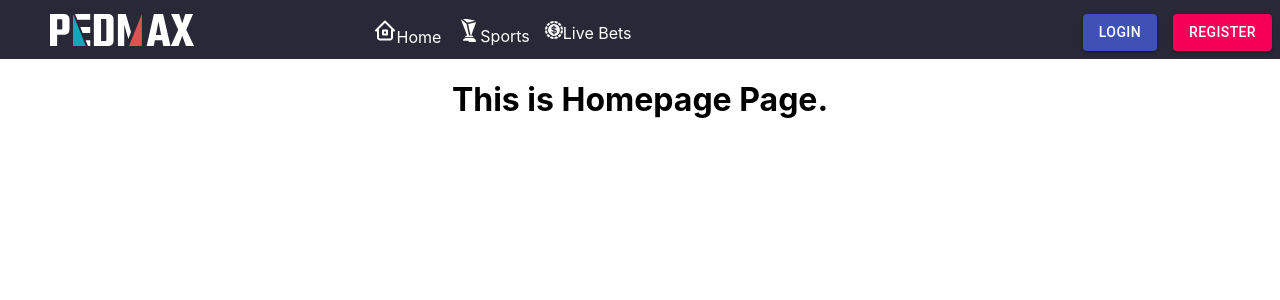
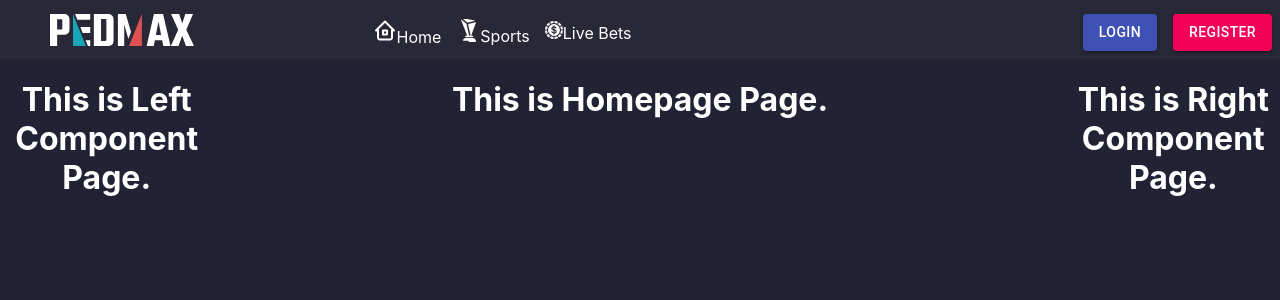
Before and after one commit to HardCoder1999/pedmax, a React (Create React App) app in the folder pedmax-copy/: page / in a window 1280 px wide. Shown: the top 300 px of the page. Built offline with nearby package versions, Linux system fonts and the light colour scheme.

Commit message:
Managed Left Middle and Right Portion to render the Components.

```diff
--- a/pedmax-copy/src/App.css
+++ b/pedmax-copy/src/App.css
@@ -1,5 +1,11 @@
 .App {
   text-align: center;
+}
+
+body {
+  text-align: center;
+  background-color: #222235;
+  color: #ffffff;
 }
 
 .App-logo {
--- a/pedmax-copy/src/App.js
+++ b/pedmax-copy/src/App.js
@@ -1,13 +1,19 @@
 import './App.css';
 import Header from './components/homepage/header/Header';
+import LeftComponent from './components/homepage/left-component/LeftComponent';
+import RightComponent from './components/homepage/right-component/RightComponent';
 import CreatingRoutes from "./routes";
-// import Grid from "@material-ui/core/Grid";
+import Grid from "@material-ui/core/Grid";
 
 function App() {
   return (
     <div className="App">
       <Header />
+      <Grid container direction="row">
+      <LeftComponent />
       <CreatingRoutes />
+      <RightComponent />
+      </Grid>
     </div>
   );
 }
--- /dev/null
+++ b/pedmax-copy/src/components/homepage/left-component/LeftComponent.jsx
@@ -0,0 +1,14 @@
+import React from "react";
+import Grid from "@material-ui/core/Grid";
+
+const LeftComponent = () => {
+  return (
+    <>
+      <Grid container xs={2} direction="column">
+        <h1>This is Left Component Page.</h1>
+      </Grid>
+    </>
+  );
+};
+
+export default LeftComponent;
--- a/pedmax-copy/src/components/homepage/middle-component/Homepage.jsx
+++ b/pedmax-copy/src/components/homepage/middle-component/Homepage.jsx
@@ -1,11 +1,14 @@
-import React from 'react';
+import React from "react";
+import Grid from "@material-ui/core/Grid";
 
-const Homepage = () =>{
+const Homepage = () => {
   return (
     <>
-      <h1>This is Homepage Page.</h1>
+      <Grid container xs={8} direction="column">
+        <h1>This is Homepage Page.</h1>
+      </Grid>
     </>
   );
-}
+};
 
 export default Homepage;
--- a/pedmax-copy/src/components/homepage/middle-component/LiveBets.jsx
+++ b/pedmax-copy/src/components/homepage/middle-component/LiveBets.jsx
@@ -1,11 +1,14 @@
-import React from 'react';
+import React from "react";
+import Grid from "@material-ui/core/Grid";
 
-const LiveBets = () =>{
+const LiveBets = () => {
   return (
     <>
-      <h1>This is LiveBets Page.</h1>
+      <Grid container xs={8} direction="column">
+        <h1>This is LiveBets Page.</h1>
+      </Grid>
     </>
   );
-}
+};
 
 export default LiveBets;
--- a/pedmax-copy/src/components/homepage/middle-component/Sports.jsx
+++ b/pedmax-copy/src/components/homepage/middle-component/Sports.jsx
@@ -1,11 +1,14 @@
-import React from 'react';
+import React from "react";
+import Grid from "@material-ui/core/Grid";
 
-const Sports = () =>{
+const Sports = () => {
   return (
     <>
-      <h1>This is Sports Page.</h1>
+      <Grid container xs={8} direction="column">
+        <h1>This is Sports Page.</h1>
+      </Grid>
     </>
   );
-}
+};
 
 export default Sports;
--- /dev/null
+++ b/pedmax-copy/src/components/homepage/right-component/RightComponent.jsx
@@ -0,0 +1,14 @@
+import React from "react";
+import Grid from "@material-ui/core/Grid";
+
+const RightComponent = () => {
+  return (
+    <>
+      <Grid container xs={2} direction="column">
+        <h1>This is Right Component Page.</h1>
+      </Grid>
+    </>
+  );
+};
+
+export default RightComponent;
```
